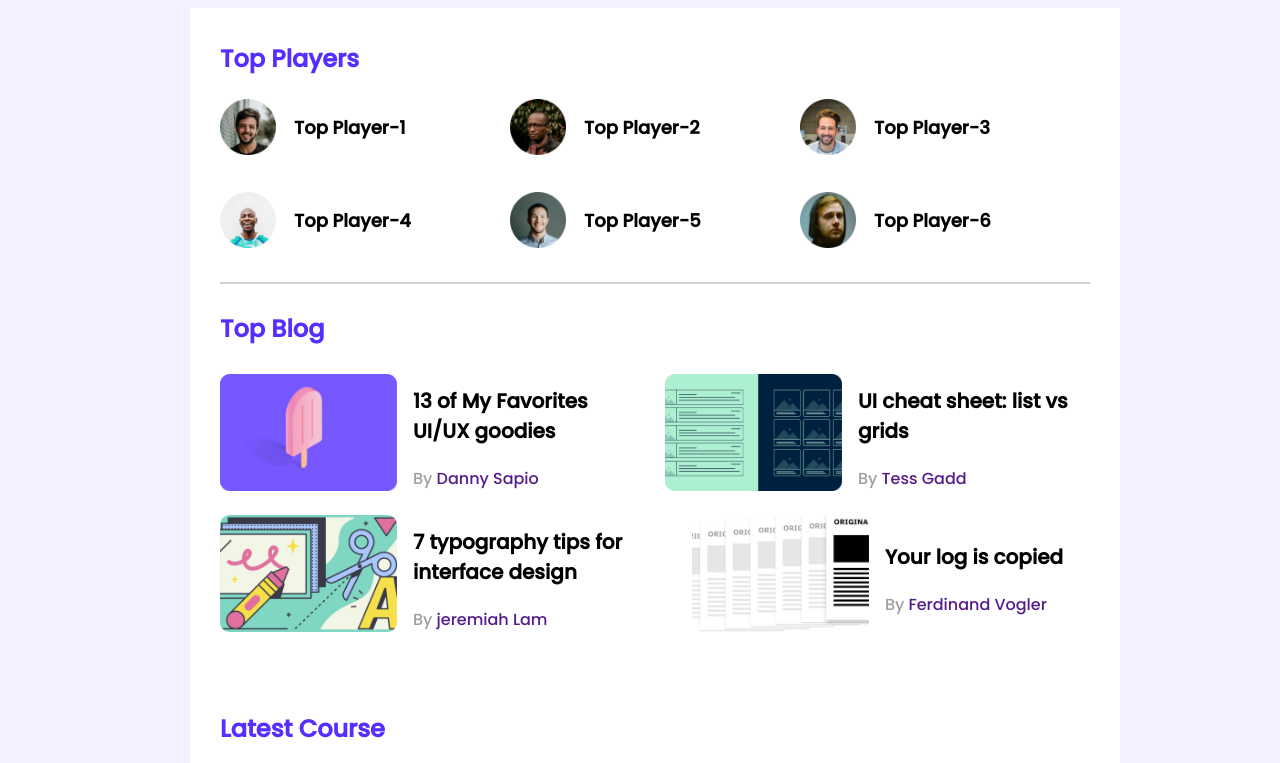
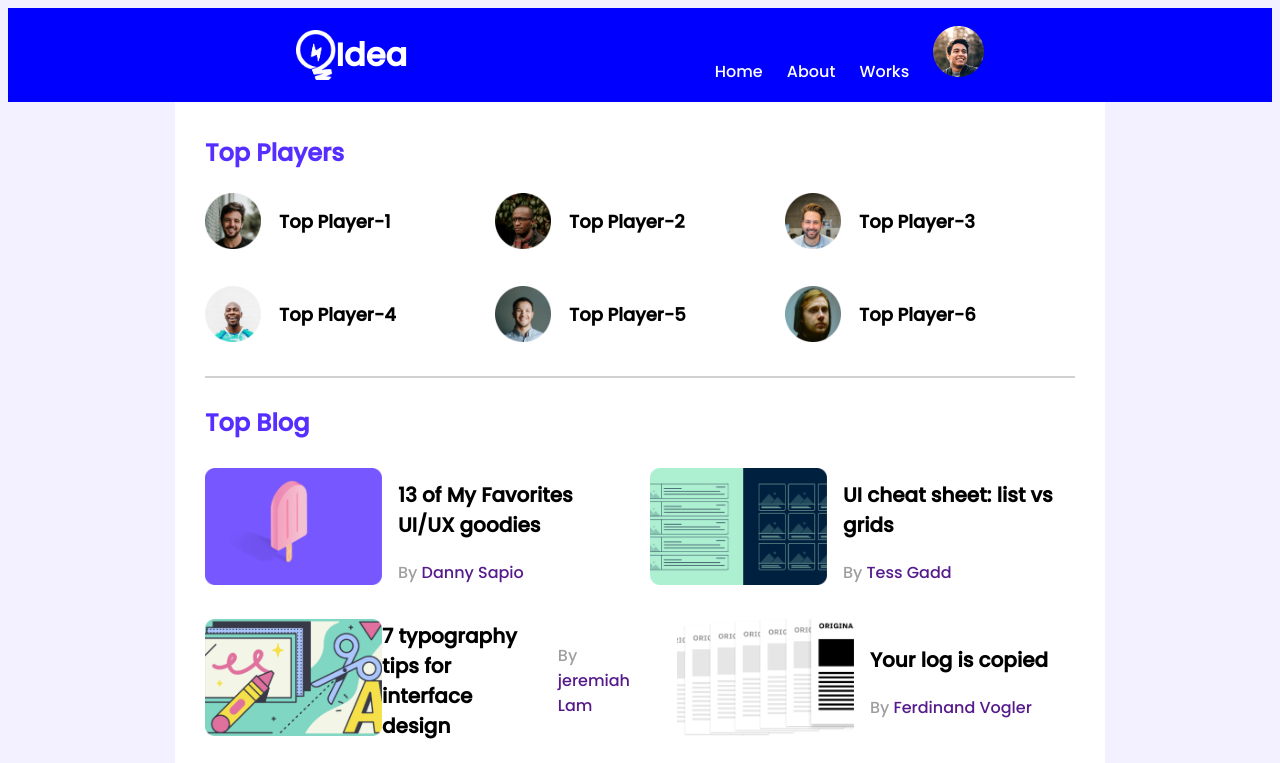
Before and after one commit to Atikul-Islam/leader-board, a plain HTML site: page index.html in a window 1280 px wide. Shown: the top 763 px of the page. Drawn offline with Linux system fonts and the light colour scheme.

Commit message:
added header and footer

```diff
--- a/index.html
+++ b/index.html
@@ -13,7 +13,16 @@
 <body>
     <!-- Header Start -->
     <header>
-
+        <div class="top-banner">
+            <img src="images/icons/logo.png" alt="">
+            <h1>Idea</h1>
+        </div>
+        <nav>
+            <a href="">Home</a>
+            <a href="">About</a>
+            <a href="">Works</a>
+            <a href=""><img src="images/icons/profile.png" alt=""></a>
+        </nav>
     </header>
     <!-- Header end -->
     <main>
@@ -74,8 +83,8 @@
                         <div class="thumbnail">
                             <img src="images/blogs/blog-3.png" alt="">
                         </div>
+                        <h3 class="blog-title">7 typography tips for interface design</h3>
                         <div class="blog-info">
-                            <h3 class="blog-title">7 typography tips for interface design</h3>
                             <p class="blog-author">By <a href="">jeremiah Lam</a></p>
                         </div>
                     </article>
@@ -160,8 +169,10 @@
             </div>
         </section>
     </main>
-    <section>
-        .
-    </section>
+    <footer>
+        <div>
+        <h4>Stay with us</h4>
+        </div>
+    </footer>
 </body>
 </html>
--- a/styles/style.css
+++ b/styles/style.css
@@ -4,8 +4,38 @@ body{
     font-family: 'Poppins', sans-serif;
     background-color: #F3F1FF;
 }
+/* Header style */
+header{
+    display: flex;
+    justify-content: space-evenly;
+    align-items: center;
+    width: 100%;
+    height: 94px;
+    background-color: blue;
+}
+.top-banner{
+    display: flex;
+    align-items: center;
+    color: white;
+}
+.top-banner img{
+    width: 40px;
+    height: 50px;
+}
+nav{
+
+}
+nav a{
+    color: white;
+    margin-left: 20px;
+    text-decoration: none;
+
+}
 /* common styles */
-
+*{
+    margin: none;
+    padding: none;
+}
 main{
     display: flex;
     justify-content: center;
@@ -16,7 +46,7 @@ main{
     background-color: white;
     width: 870px;
     padding: 30px;
-    margin-left: 30px;
+    margin-bottom: 30px;
 }
 .section-title{
     color: #562EFF;
@@ -109,3 +139,13 @@ hr{
 .course-duration span{
     margin: 0 5px;
 }
+footer{
+    background-color: blue;
+    width: 100%;
+    height: 100px;
+}
+footer div{
+    display: flex;
+    justify-content: center;
+    text-align: center;
+}
```
